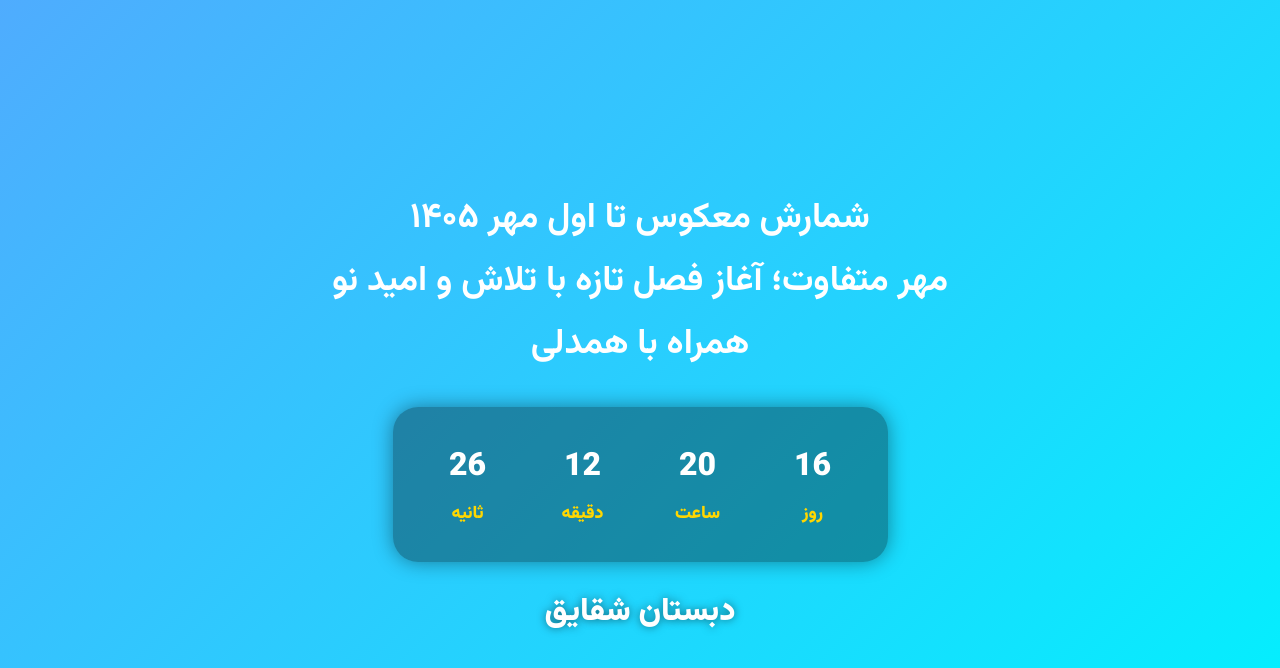
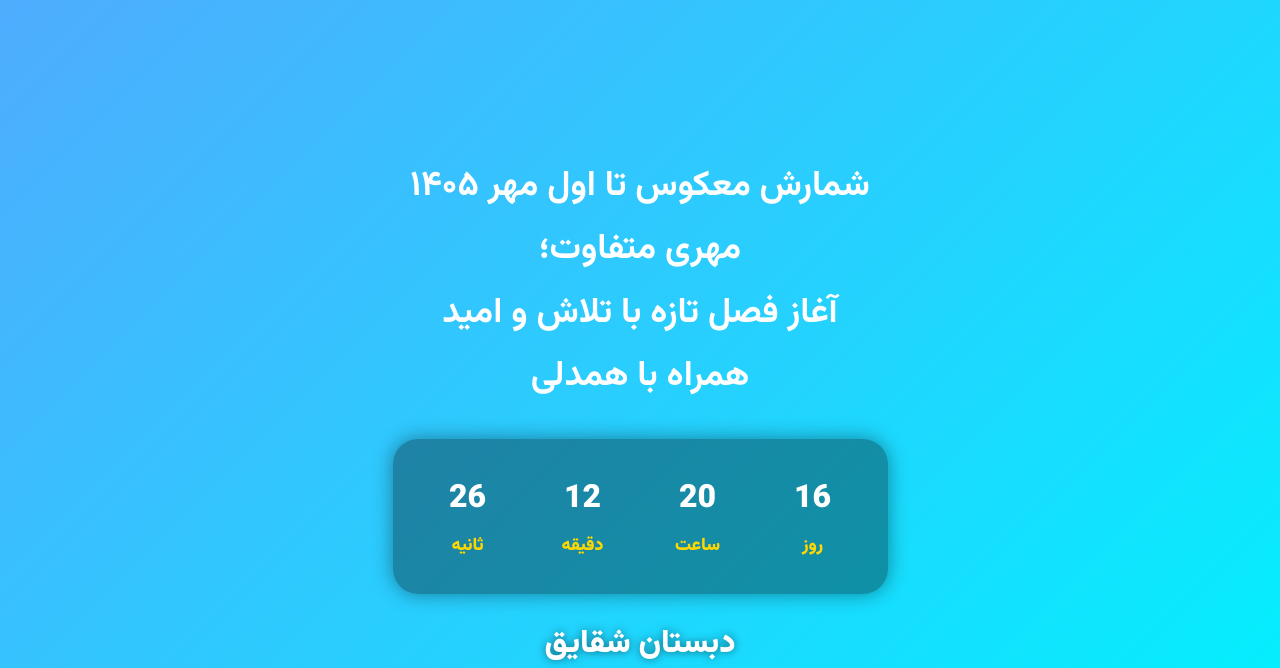
Before and after one commit to rezast420-tech/school-timer, a Flask app: page / in a window 1280 px wide. Shown: the top 668 px of the page. Run offline with Flask 3, Linux system fonts and the light colour scheme.

Commit message:
index.html

```diff
--- a/templates/index.html
+++ b/templates/index.html
@@ -109,7 +109,9 @@ h1 {
 <h1>
 شمارش معکوس تا اول مهر ۱۴۰۵
 <br>
-مهر متفاوت؛ آغاز فصل تازه با تلاش و امید نو
+مهری متفاوت؛
+ <br>
+  آغاز فصل تازه با تلاش و امید
 <br>
 همراه با همدلی
 </h1>
```
